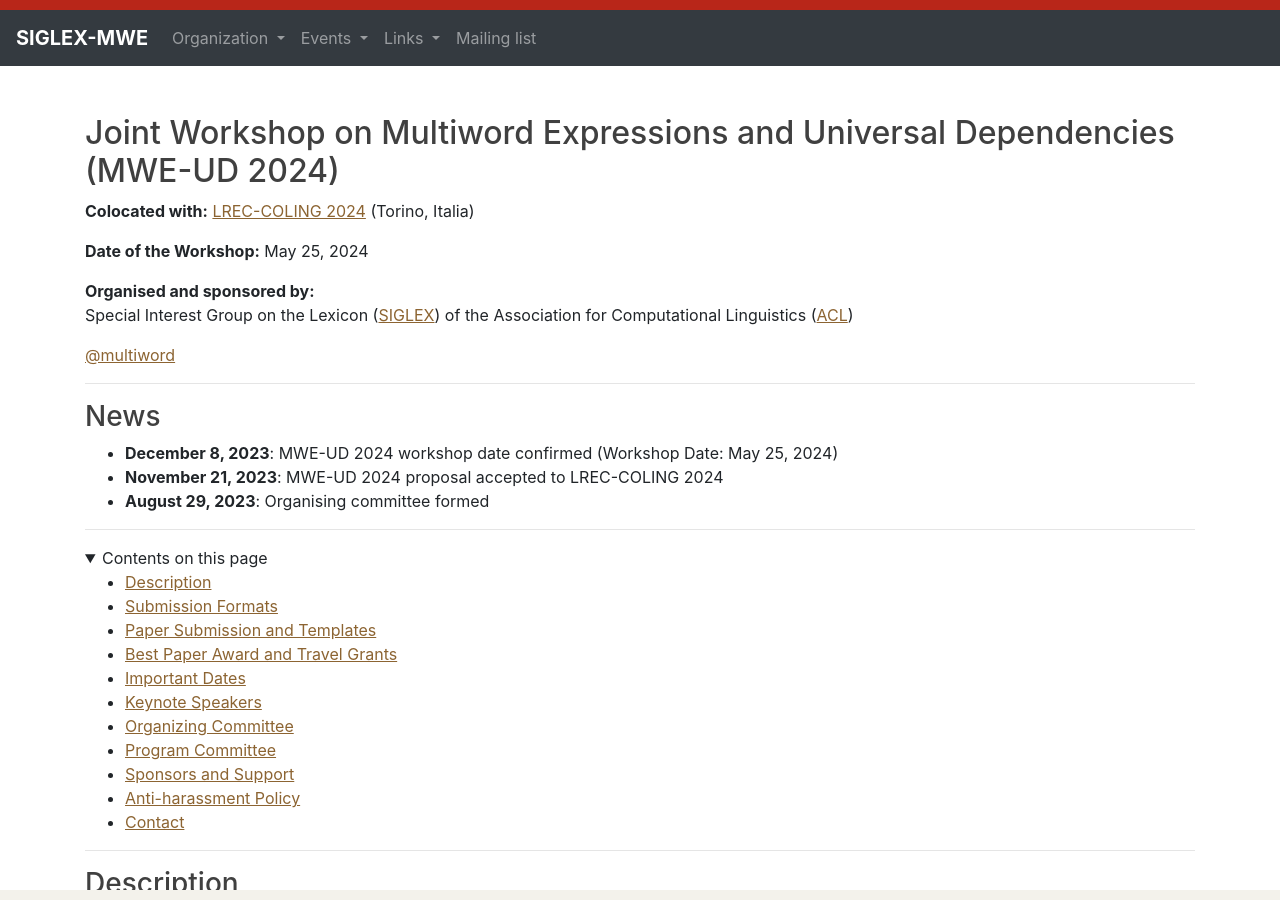
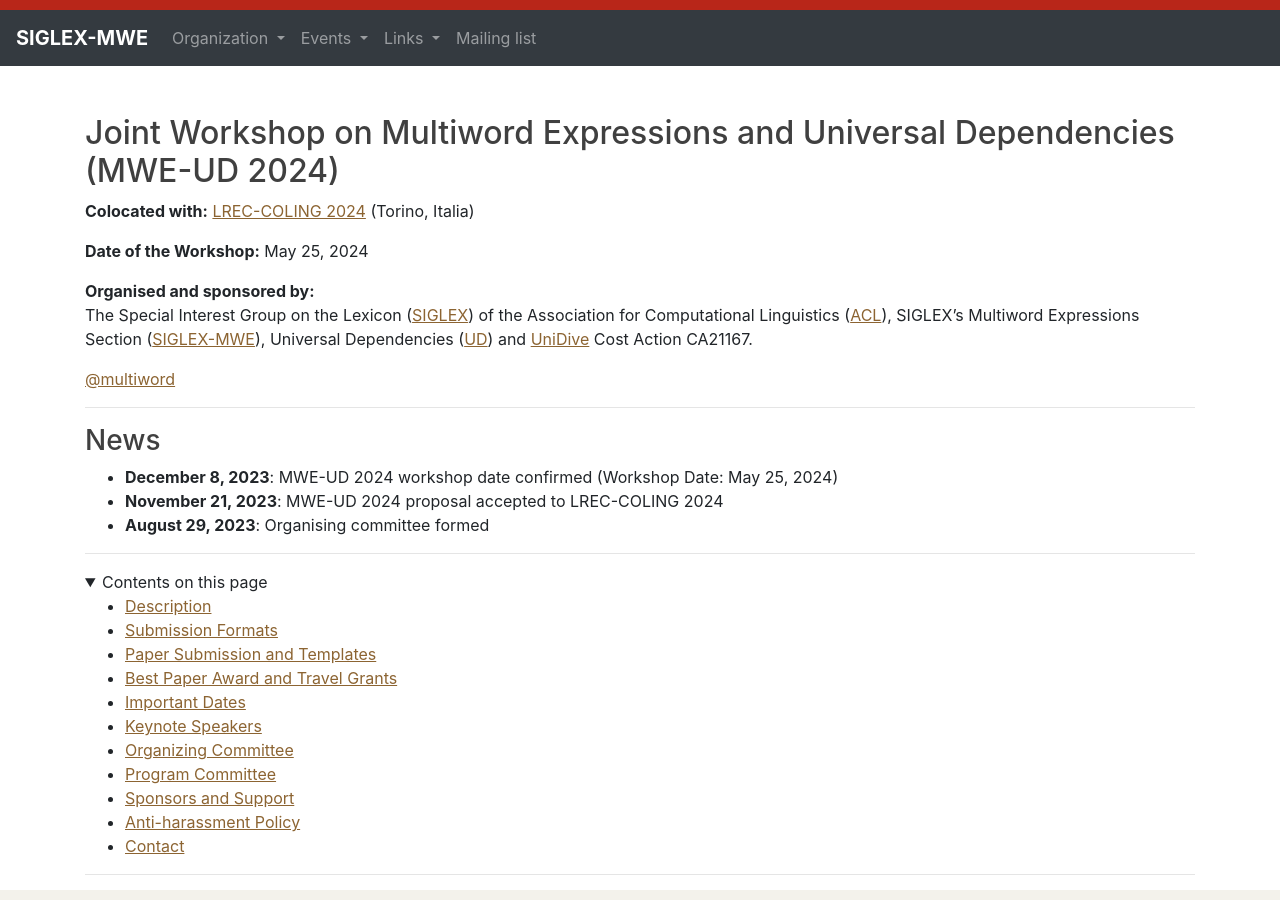
Before and after one commit to multiword/multiword.github.io, a Jekyll site: the page built from mweud2024/index.md, in a window 1280 px wide and 900 px high. Built offline with Jekyll 4.4.1, drawn with Linux system fonts in a browser that asks for light colours; comment, search, counter and statistics services are not loaded; some of the changed text lies outside the part shown.

Commit message:
Update with sponsor info, logos, etc

```diff
--- a/mweud2024/index.md
+++ b/mweud2024/index.md
@@ -10,7 +10,7 @@
 **Date of the Workshop:** May 25, 2024
 
 **Organised and sponsored by:**\
-Special Interest Group on the Lexicon ([SIGLEX](http://www.siglex.org/)) of the Association for Computational Linguistics ([ACL](https://www.aclweb.org/portal/))
+The Special Interest Group on the Lexicon ([SIGLEX](http://www.siglex.org/)) of the Association for Computational Linguistics ([ACL](https://www.aclweb.org/portal/)), SIGLEX's Multiword Expressions Section ([SIGLEX-MWE](https://multiword.org/organization/constitution.html)), Universal Dependencies ([UD](https://universaldependencies.org)) and [UniDive](https://unidive.lisn.upsaclay.fr) Cost Action CA21167.
 
 <a href="https://twitter.com/multiword?ref_src=twsrc%5Etfw" class="twitter-follow-button" data-size="large" data-show-screen-name="true" data-show-count="false">@multiword</a><script async src="https://platform.twitter.com/widgets.js" charset="utf-8"></script>
 
@@ -248,6 +248,8 @@
 ![ACL SIGLEX](siglex.png){:height="15%" width="15%"}
 ![UniDive](unidive_logo.png){:height="12%" width="12%"}
 ![LREC-COLING 2024](LOGO-LREC-COLING-2024-BASIC.png){:height="25%" width="25%"}
+![Cost Action](COST_LOGO_rgb_highresolution-1200x563.png){:height="25%" width="25%"}
+![EU](en-funded_by_the_eu-pos.png){:height="12%" width="12%"}
 
 -----
 
```
Also changed, not shown: other parts of mweud2024/index.md (+6 -6 lines), mweud2024/COST_LOGO_rgb_highresolution-1200x563.png (added), mweud2024/en-funded_by_the_eu-pos.png (added).
